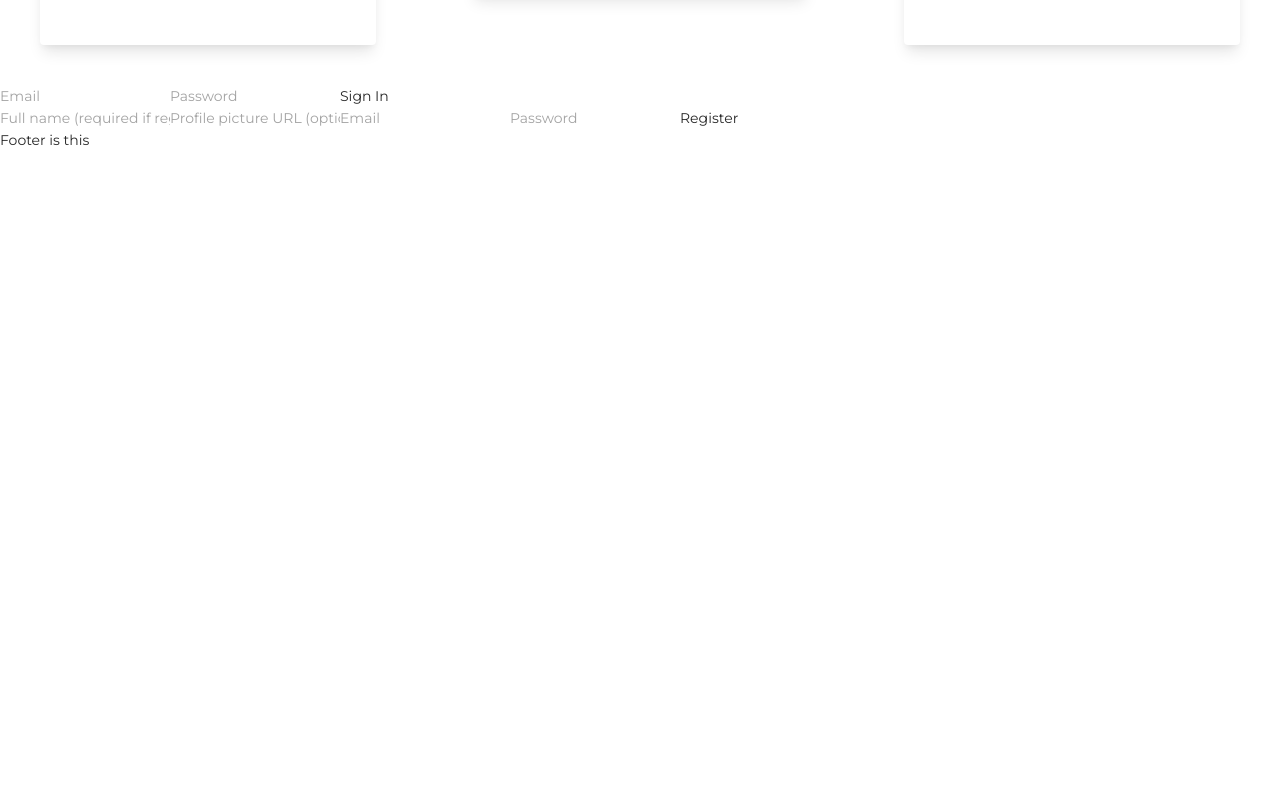
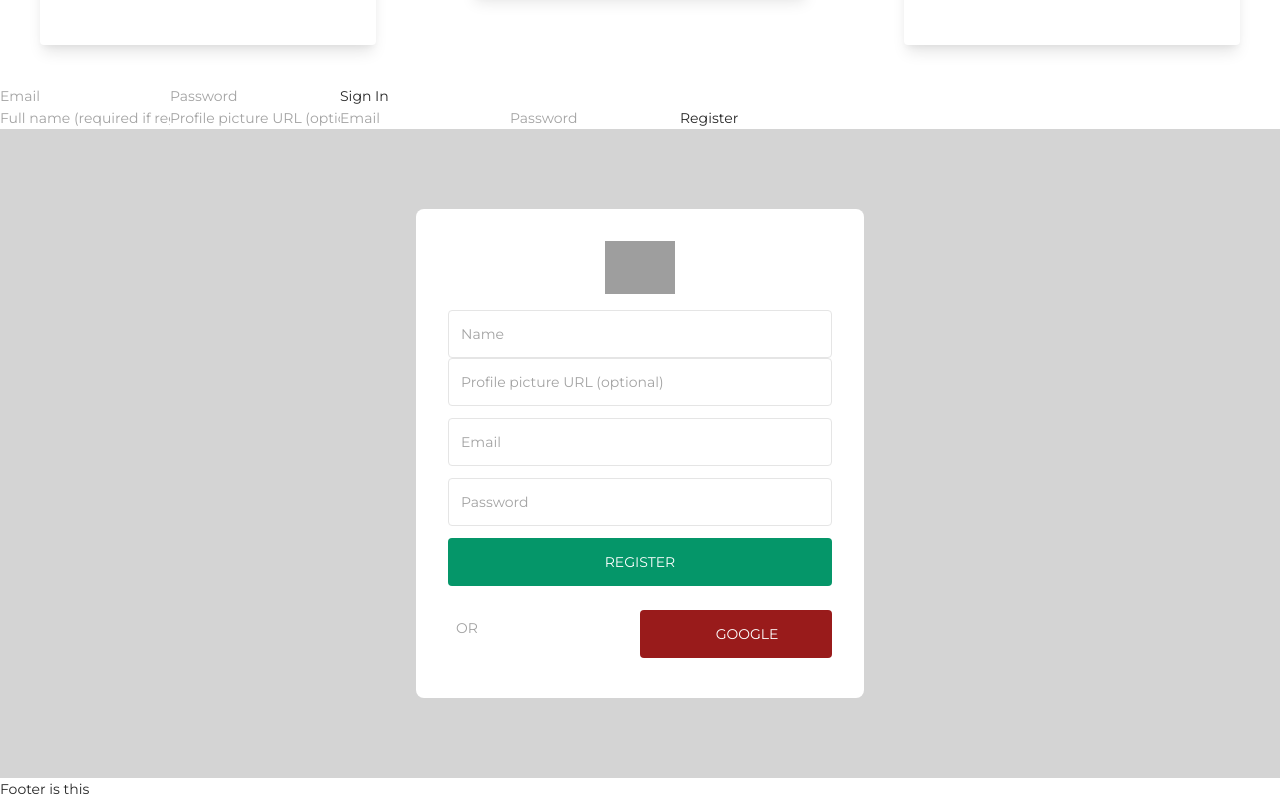
Before and after one commit to ashfaqhaq/podcast-notes, a React (Create React App) app: page / in a window 1280 px wide. Shown: the part 736-1536 px from the top of the page. Before the commit the page ends 887 px from the top, so only its background shows below. Built offline with nearby package versions, Linux system fonts and the light colour scheme; grey boxes are pictures that could not be loaded; some icons are missing.

Commit message:
added auth settings

```diff
--- a/src/components/Signup.js
+++ b/src/components/Signup.js
@@ -1,7 +1,7 @@
 import React, { useState } from 'react';
 import { useDispatch } from 'react-redux';
 import { login } from '../features/userSlice';
-import { auth,db } from '../firebase';
+import { auth, db } from '../firebase';
 
 
 function Signup() {
@@ -24,16 +24,17 @@ function Signup() {
           displayName: name,
           photoURL: profilePic,
         })
-            .then(async ()=>{
+          .then(async () => {
 
             var userDocRef = db.collection("users").doc(userAuth.user.uid);
             userDocRef.set({
-                        'info':{
+              'info': {
                 email: userAuth.user.email,
                 uid: userAuth.user.uid,
                 displayName: name,
                 photoURL: profilePic,
-                    }});
+              }
+            });
 
           })
           .then(() => {
@@ -49,6 +50,7 @@ function Signup() {
   return (
     <div>
       <form>
+
         <input
           type="text"
           value={name}
@@ -75,8 +77,78 @@ function Signup() {
         />
         <button type="submit" onClick={register}>Register</button>
       </form>
+      <div class=" bg-gray-300">
+        <div class="container flex justify-center py-20">
+          <div class="p-8 bg-white rounded-lg max-w-md pb-10">
+            <div class="flex justify-center mb-4">
+               <img src="https://i.imgur.com/f6Tb5U1.png" width="70" alt="random img" />
             </div>
-    )
+
+            <input
+          type="text"
+          value={name}
+          onChange={e => setName(e.target.value)}
+
+            class="h-12 rounded w-full border px-3 focus:text-black focus:border-blue-100"
+
+            placeholder="Name" />
+             <input
+          type="text"
+          value={profilePic}
+          onChange={e => setProfilePic(e.target.value)}
+          placeholder="Profile picture URL (optional)"
+
+            class="h-12 rounded w-full border px-3 focus:text-black focus:border-blue-100"
+
+           />
+            <input
+          type="email"
+          value={email}
+          onChange={e => setEmail(e.target.value)}
+          placeholder="Email"
+
+            class="h-12 mt-3 rounded w-full border px-3 focus:text-black focus:border-blue-100" />
+            <input
+          type="password"
+          value={password}
+          onChange={e => setPassword(e.target.value)}
+             class="h-12 mt-3 rounded w-full border px-3 focus:text-black focus:border-blue-100" placeholder="Password"/>
+            {/* <input type="Password" class="h-12 mt-3 rounded w-full border px-3 focus:text-black focus:border-blue-100" placeholder=" Retype password" />  */}
+            <button
+            onClick={register}
+            class="uppercase h-12 mt-3 text-white w-full rounded bg-green-600 hover:bg-green-900">Register</button>
+
+
+
+              <div class="flex justify-between items-center mt-3">
+                <div class="w-full" > <span class="p-2 text-gray-400 mb-1">OR</span>
+                </div>
+                  <div class="w-full" >
+
+
+
+
+            <button class="uppercase h-12 mt-3 text-white w-full rounded bg-red-800 hover:bg-red-900">
+              <i class="fa fa-google mr-2">
+                </i>Google
+              </button>
+              </div>
+              </div>
+
+
+
+
+           </div>
+
+
+        </div>
+
+
+    </div>
+
+
+
+    </div>)
 }
 
 export default Signup
```
Lines whose indentation alone changed are shown as unchanged.
